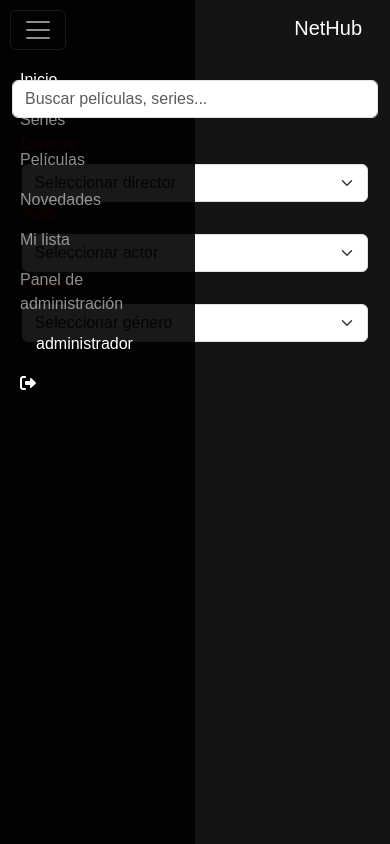
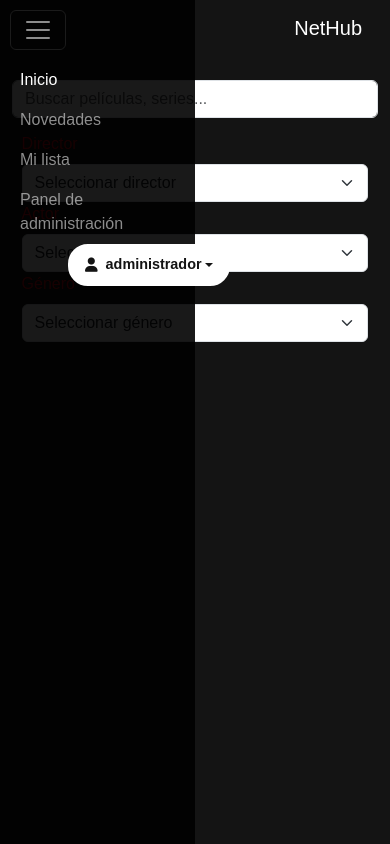
Before and after one commit to ChristianMonrabal/MyNetflix, a PHP site: page /public/search.php in a window 390 px wide, after a click that opens the changed part. Run offline with PHP 8.4, Linux system fonts and the light colour scheme; a user stored in the database is signed in; data comes from the database, SQL or seed files in the repository; data that the repository does not hold is empty.

Commit message:
Responsive - Final V1

```diff
--- a/index.php
+++ b/index.php
@@ -37,8 +37,6 @@ require_once './includes/select_index.php';
             <div class="collapse navbar-collapse" id="navbarNav">
                 <div class="navbar-nav mx-auto">
                     <a class="nav-link active" href="index.php">Inicio</a>
-                    <a class="nav-link" href="">Series</a>
-                    <a class="nav-link" href="">Películas</a>
                     <a class="nav-link" href="./public/news.php">Novedades</a>
                     <a class="nav-link" href="./public/mylist.php">Mi lista</a>
                     <?php if (isset($_SESSION['ADMIN']) && $_SESSION['ADMIN'] === true): ?>
--- a/js/filter_movies.js
+++ b/js/filter_movies.js
@@ -1,12 +1,15 @@
 document.addEventListener("DOMContentLoaded", function () {
     function fetchResults() {
-        xhr = new XMLHttpRequest();
-        xhr.open("GET", "../php/search_movies.php?" + new URLSearchParams(new FormData(document.getElementById("search-form"))), true);
+        let xhr = new XMLHttpRequest();
+        let formData = new FormData(document.getElementById("search-form"));
+        let params = new URLSearchParams(formData);
+
+        xhr.open("GET", "../php/search_movies.php?" + params, true);
         xhr.onreadystatechange = function () {
-            if (xhr.readyState == 4 && xhr.status == 200) {
-                document.getElementById("results").innerHTML = xhr.responseText;
+            if (xhr.readyState === 4 && xhr.status === 200) {
+                document.getElementById("movie-container").innerHTML = xhr.responseText;
 
-                clearFiltersBtn = document.getElementById("clear-filters");
+                let clearFiltersBtn = document.getElementById("clear-filters");
                 if (clearFiltersBtn) {
                     clearFiltersBtn.addEventListener("click", function () {
                         document.getElementById("search-form").reset();
@@ -18,8 +21,11 @@ document.addEventListener("DOMContentLoaded", function () {
         xhr.send();
     }
 
-    document.getElementById("search-form").addEventListener("input", fetchResults);
-    document.getElementById("search-form").addEventListener("change", fetchResults);
+    let searchForm = document.getElementById("search-form");
+    if (searchForm) {
+        searchForm.addEventListener("input", fetchResults);
+        searchForm.addEventListener("change", fetchResults);
+    }
 
     fetchResults();
 });
--- a/php/search_movies.php
+++ b/php/search_movies.php
@@ -47,7 +47,7 @@ if ($hayFiltros) {
     if ($result) {
         echo '<div class="row">';
         foreach ($result as $row) {
-            echo '<div class="col-12 col-md-4 mb-4">';
+            echo '<div class="col-md-2 mb-3 div-img">';
             echo '<div class="card">';
             echo '<a href="show_movie.php?id=' . $row['id_pelicula'] . '">';
             echo '<img src="../img/carteleras/' . htmlspecialchars($row['imagen_cartelera']) . '" class="card-img-top" alt="Cartelera de ' . htmlspecialchars($row['titulo']) . '">';
--- a/public/search.php
+++ b/public/search.php
@@ -12,6 +12,7 @@ if (isset($_SESSION['email'])) {
 
 <!DOCTYPE html>
 <html lang="es">
+
 <head>
     <meta charset="UTF-8">
     <meta name="viewport" content="width=device-width, initial-scale=1.0">
@@ -25,30 +26,43 @@ if (isset($_SESSION['email'])) {
 
 <body>
     <nav class="navbar navbar-expand-lg navbar-dark">
-    <div class="container">
-        <a class="navbar-brand" href="../index.php">NetHub</a>
-        <button class="navbar-toggler" type="button" data-bs-toggle="collapse" data-bs-target="#navbarNav" aria-controls="navbarNav" aria-expanded="false" aria-label="Toggle navigation">
+        <div class="container d-flex">
+            <!-- Botón de hamburguesa a la izquierda -->
+            <button class="navbar-toggler me-3" type="button" data-bs-toggle="collapse" data-bs-target="#navbarNav" aria-controls="navbarNav" aria-expanded="false" aria-label="Toggle navigation">
                 <span class="navbar-toggler-icon"></span>
             </button>
+
+            <!-- Logo NetHub y botón de búsqueda -->
+            <div class="d-flex align-items-center ms-auto">
+                <a class="navbar-brand" href="../index.php">NetHub</a>
+            </div>
+
+            <!-- Contenedor del menú -->
             <div class="collapse navbar-collapse" id="navbarNav">
                 <div class="navbar-nav mx-auto">
                     <a class="nav-link active" href="../index.php">Inicio</a>
-                <a class="nav-link" href="">Series</a>
-                <a class="nav-link" href="">Películas</a>
-                <a class="nav-link" href="news.php">Novedades</a>
-                <a class="nav-link" href="mylist.php">Mi lista</a>
+                    <a class="nav-link" href="../public/news.php">Novedades</a>
+                    <a class="nav-link" href="../public/mylist.php">Mi lista</a>
                     <?php if (isset($_SESSION['ADMIN']) && $_SESSION['ADMIN'] === true): ?>
                         <a class="nav-link" href="../admin/actived_users.php">Panel de administración</a>
                     <?php endif; ?>
                 </div>
                 <div class="navbar-nav ms-auto">
                     <?php if ($email): ?>
-                    <span class="nav-link text-white ms-3"><?php echo htmlspecialchars($email); ?></span>
-                    <a href="php/logout.php" class="nav-link text-white">
-                        <i class="fas fa-sign-out-alt"></i>
+                        <div class="dropdown mx-4">
+                            <button class="usuario-logueado dropdown-toggle mx-4" type="button" id="dropdownMenuButton" data-bs-toggle="dropdown" aria-expanded="false">
+                                <i class="fas fa-user me-2"></i>
+                                <?= htmlspecialchars($email) ?>
+                            </button>
+                            <ul class="dropdown-menu dropdown-menu-end" aria-labelledby="dropdownMenuButton">
+                                <li><a class="dropdown-item" href="php/logout.php"><i class="fas fa-sign-out-alt me-2"></i>Cerrar Sesión</a></li>
+                            </ul>
+                        </div>
+                    <?php else: ?>
+                        <a href="public/signin.php" class="usuario-logueado text-decoration-none mx-4">
+                            <i class="fas fa-user me-2"></i>
+                            Iniciar sesión
                         </a>
-                <?php else: ?>
-                    <a href="public/signin.php" class="nav-link text-white">Iniciar sesión</a>
                     <?php endif; ?>
                 </div>
             </div>
@@ -57,7 +71,7 @@ if (isset($_SESSION['email'])) {
 
     <div class="container mt-4">
         <form id="search-form">
-        <div class="input-group mb-3">
+            <div class="mb-3">
                 <input type="text" class="form-control" placeholder="Buscar películas, series..." name="search" id="search">
             </div>
             <div class="row">
@@ -100,10 +114,15 @@ if (isset($_SESSION['email'])) {
             </div>
         </form>
     </div>
-
-<div class="container mt-4" id="results"></div>
+    <div class="container mt-4" id="results">
+        <div class="row row-cols-1 row-cols-md-1 g-4" id="movie-container">
+            <!-- Las películas se insertarán aquí dinámicamente -->
+        </div>
+    </div>
+    <!-- <div class="container mt-4" id="results"></div> -->
 
     <script src="https://code.jquery.com/jquery-3.6.0.min.js"></script>
     <script src="../js/filter_movies.js"></script>
 </body>
+
 </html>
```
Also changed, not shown: public/mylist.php (+17 -12 lines), public/news.php (+18 -12 lines), public/show_movie.php (+35 -16 lines). Lines whose indentation alone changed are shown as unchanged.
